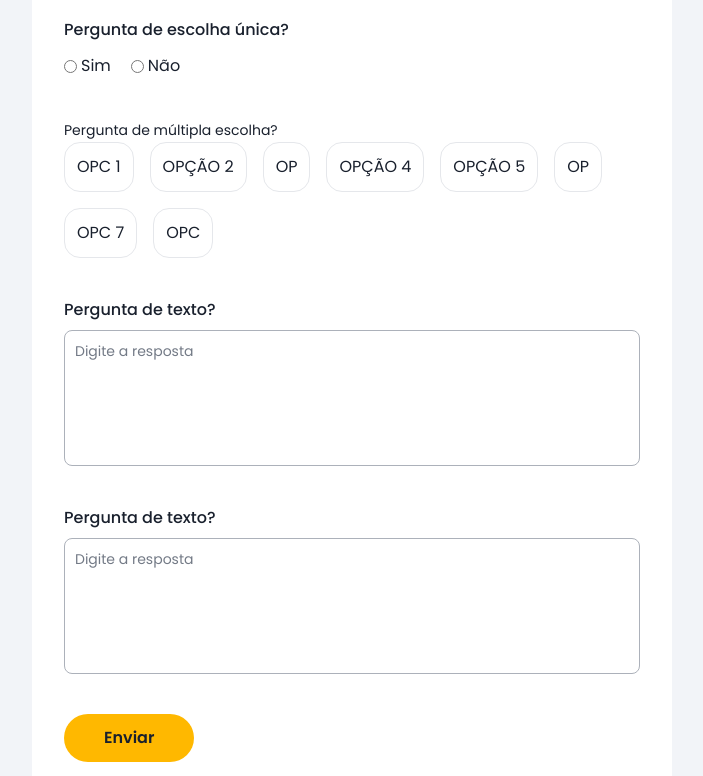
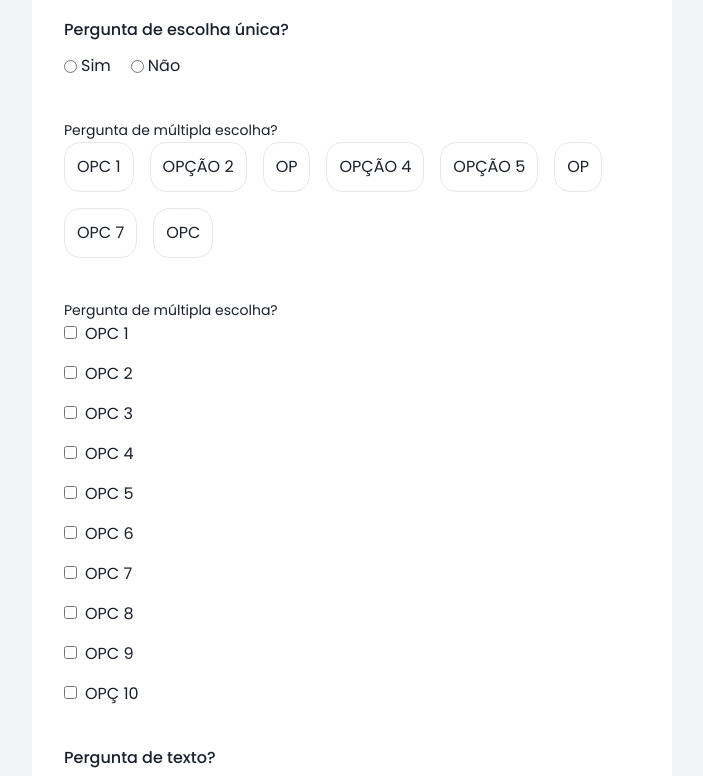
Before and after one commit to jneris-dev/test-fidelimax, a Next.js app: page / in a window 1280 px wide. Shown: the part 799-1575 px from the top of the page, without its empty margins (288-991 px from the left). Built offline with nearby package versions, Linux system fonts and the light colour scheme.

Commit message:
components form update

```diff
--- a/src/app/layout.jsx
+++ b/src/app/layout.jsx
@@ -18,7 +18,7 @@ export default function RootLayout({ children }) {
       <head>
         <script
           src="https://kit.fontawesome.com/51fa49c79f.js"
-          crossorigin="anonymous"
+          crossOrigin="anonymous"
         ></script>
       </head>
       <body className={poppins.className}>
--- a/src/app/page.jsx
+++ b/src/app/page.jsx
@@ -1,3 +1,5 @@
+"use client"
+
 import { Rating } from "@/components/Rating";
 import { Button } from "@/components/Button";
 import { Radio } from "@/components/Radio";
@@ -9,20 +11,57 @@ import { optionsRadio } from "@/util/optionsRadio";
 import { Header } from "@/components/Header";
 import { MultipleSelect } from "@/components/MultipleSelect";
 import { optionMultipleSelect } from "@/util/optionMultipleSelect";
+import { Check } from "@/components/Check";
+import { optionCheckbox } from "@/util/optionCheckbox";
+import { useState } from "react";
 
 export default function Home() {
+  const [fields, setFields] = useState({
+    one: "",
+    two: "",
+    three: "",
+    four: "",
+    five: "",
+    six: "",
+    seven: "",
+    eight: "",
+    nine: ""
+  });
+
+  const onFieldChange = (event) => {
+    let value = event.target.value
+
+    if (event.target.dataset.tag) {
+      setFields({ ...fields, [event.target.dataset.tag]: value })
+      return null
+    }
+
+    if (event.target.type === "checkbox") {
+      value = event.target.checked;
+    }
+
+    setFields({ ...fields, [event.target.id]: value });
+    // setValidation(false)
+  };
+
+  const handleSubmit = (event) => {
+    console.log(fields)
+  };
+
   return (
     <article>
       <Header />
       <section className="md:px-4 mx-auto py-10 sm:w-full md:max-w-2xl">
         <h1 className="text-3xl text-center md:text-start lg:text-[40px] text-white font-semibold pb-5">Pesquisa de Satisfação</h1>
-        <form className="relative mx-auto sm:w-full md:max-w-2xl bg-white text-gray-8 rounded-2xl p-5 md:p-8 h-full text-start">
+        <form onSubmit={handleSubmit} className="relative mx-auto sm:w-full md:max-w-2xl bg-white text-gray-8 rounded-2xl p-5 md:p-8 h-full text-start">
           <Rating
             id={'question-1'}
             label={'Título da pergunta deve ficar aqui'}
             custom={'text-xl md:text-2xl font-semibold'}
             description={'Também é importante ter um espaço para o dono da loja colocar uma descrição da pergunta para ajudar o entendimento do usuário'}
             required={true}
+            onChange={onFieldChange}
+            value={fields.one}
           />
 
           <Radio
@@ -32,6 +71,8 @@ export default function Home() {
             description={'Também é importante ter um espaço para o dono da loja colocar uma descrição da pergunta para ajudar o entendimento do usuário'}
             required={true}
             options={optionsRadio}
+            onChange={onFieldChange}
+            value={fields.two}
           />
 
           <Textarea
@@ -39,6 +80,8 @@ export default function Home() {
             placeholder={'Digite aqui...'}
             label={`Descreva o motivo da sua avaliação <span class="text-gray-5">(opcional)</span>`}
             required={false}
+            onChange={onFieldChange}
+            value={fields.three}
           />
 
           <Select
@@ -46,6 +89,8 @@ export default function Home() {
             placeholder={'Qual loja você frequenta?'}
             required={true}
             options={optionSelect}
+            onChange={onFieldChange}
+            value={fields.four}
           />
 
           <Radio
@@ -53,182 +98,33 @@ export default function Home() {
             label={'Pergunta de escolha única?'}
             required={true}
             options={optionRadio}
+            onChange={onFieldChange}
+            value={fields.five}
           />
 
           <MultipleSelect
           id={'question-6'}
           label={'Pergunta de múltipla escolha?'}
           options={optionMultipleSelect}
+            onChange={onFieldChange}
+            value={fields.six}
           />
 
-          {/* <div className="mb-10">
-            <label className="block mb-2 font-medium">Pergunta de múltipla escolha?</label>
-
-            <div className="flex flex-wrap gap-4">
-
-              <div>
-                <input className="peer sr-only" id="option1" type="checkbox" tabIndex="-1" name="option" />
-
-                <label
-                  htmlFor="option1"
-                  className="block w-full rounded-2xl border border-gray-2 p-3"
-                  tabIndex="0"
-                >
-                  <span className="text-sm">OPC 1</span>
-                </label>
-              </div>
-
-              <div>
-                <input className="peer sr-only" id="option2" type="checkbox" tabIndex="-1" name="option" />
-
-                <label
-                  htmlFor="option2"
-                  className="block w-full rounded-2xl border border-gray-2 p-3"
-                  tabIndex="0"
-                >
-                  <span className="text-sm">OPCÃO 2</span>
-                </label>
-              </div>
-
-              <div>
-                <input className="peer sr-only" id="option3" type="checkbox" tabIndex="-1" name="option" />
-
-                <label
-                  htmlFor="option3"
-                  className="block w-full rounded-2xl border border-gray-2 p-3"
-                  tabIndex="0"
-                >
-                  <span className="text-sm">OP</span>
-                </label>
-              </div>
-
-              <div>
-                <input className="peer sr-only" id="option4" type="checkbox" tabIndex="-1" name="option" />
-
-                <label
-                  htmlFor="option4"
-                  className="block w-full rounded-2xl border border-gray-2 p-3"
-                  tabIndex="0"
-                >
-                  <span className="text-sm">OPCÃO 4</span>
-                </label>
-              </div>
-
-              <div>
-                <input className="peer sr-only" id="option5" type="checkbox" tabIndex="-1" name="option" />
-
-                <label
-                  htmlFor="option5"
-                  className="block w-full rounded-2xl border border-gray-2 p-3"
-                  tabIndex="0"
-                >
-                  <span className="text-sm">OPCÃO 5</span>
-                </label>
-              </div>
-
-              <div>
-                <input className="peer sr-only" id="option6" type="checkbox" tabIndex="-1" name="option" />
-
-                <label
-                  htmlFor="option6"
-                  className="block w-full rounded-2xl border border-gray-2 p-3"
-                  tabIndex="0"
-                >
-                  <span className="text-sm">OP</span>
-                </label>
-              </div>
-
-              <div>
-                <input className="peer sr-only" id="option7" type="checkbox" tabIndex="-1" name="option" />
-
-                <label
-                  htmlFor="option7"
-                  className="block w-full rounded-2xl border border-gray-2 p-3"
-                  tabIndex="0"
-                >
-                  <span className="text-sm">OPC 7</span>
-                </label>
-              </div>
-
-              <div>
-                <input className="peer sr-only" id="option8" type="checkbox" tabIndex="-1" name="option" />
-
-                <label
-                  htmlFor="option8"
-                  className="block w-full rounded-2xl border border-gray-2 p-3"
-                  tabIndex="0"
-                >
-                  <span className="text-sm">OPC</span>
-                </label>
-              </div>
-            </div>
-
-          </div>
-
-          <div className="mb-10">
-            <label className="block mb-2 font-medium">Pergunta demúltipla escolha?</label>
-
-            <fieldset>
-              <legend className="sr-only">Checkbox variants</legend>
-
-              <div className="flex items-center mb-4">
-                <input id="checkbox-1" type="checkbox" value="" />
-                <label for="checkbox-1" className="ms-2">OPC 1</label>
-              </div>
-
-              <div className="flex items-center mb-4">
-                <input id="checkbox-2" type="checkbox" value="" />
-                <label for="checkbox-2" className="ms-2">OPC 2</label>
-              </div>
-
-              <div className="flex items-center mb-4">
-                <input id="checkbox-3" type="checkbox" value="" />
-                <label for="checkbox-3" className="ms-2">OPC 3</label>
-              </div>
-
-              <div className="flex items-center mb-4">
-                <input id="checkbox-4" type="checkbox" value="" />
-                <label for="checkbox-4" className="ms-2">OPC 4</label>
-              </div>
-
-              <div className="flex items-center mb-4">
-                <input id="checkbox-5" type="checkbox" value="" />
-                <label for="checkbox-5" className="ms-2">OPC 5</label>
-              </div>
-
-              <div className="flex items-center mb-4">
-                <input id="checkbox-6" type="checkbox" value="" />
-                <label for="checkbox-6" className="ms-2">OPC 6</label>
-              </div>
-
-              <div className="flex items-center mb-4">
-                <input id="checkbox-7" type="checkbox" value="" />
-                <label for="checkbox-7" className="ms-2">OPC 7</label>
-              </div>
-
-              <div className="flex items-center mb-4">
-                <input id="checkbox-8" type="checkbox" value="" />
-                <label for="checkbox-8" className="ms-2">OPC 8</label>
-              </div>
-
-              <div className="flex items-center mb-4">
-                <input id="checkbox-9" type="checkbox" value="" />
-                <label for="checkbox-9" className="ms-2">OPC 9</label>
-              </div>
-
-              <div className="flex items-center">
-                <input id="checkbox-10" type="checkbox" value="" />
-                <label for="checkbox-10" className="ms-2">OPC 10</label>
-              </div>
-            </fieldset>
-
-          </div> */}
+          <Check
+            id={'question-7'}
+            label={'Pergunta de múltipla escolha?'}
+            options={optionCheckbox}
+            onChange={onFieldChange}
+            value={fields.seven}
+          />
 
           <Textarea
             id={'question-8'}
             placeholder={'Digite a resposta'}
             label={'Pergunta de texto?'}
             required={false}
+            onChange={onFieldChange}
+            value={fields.eight}
           />
 
           <Textarea
@@ -236,6 +132,8 @@ export default function Home() {
             placeholder={'Digite a resposta'}
             label={'Pergunta de texto?'}
             required={true}
+            onChange={onFieldChange}
+            value={fields.nine}
           />
 
           <Button
--- /dev/null
+++ b/src/components/Check.jsx
@@ -0,0 +1,18 @@
+export function Check(props) {
+    return (
+        <div className="mb-10">
+            <label htmlFor={props.id} className="text-sm text-alternate">
+                {props.label}
+            </label>
+
+            {props.options.map((item, key) => (
+                <div key={key} className="flex items-center mb-4">
+                    <fieldset>
+                        <input id={key} type="checkbox" value={item.value} />
+                        <label htmlFor={key} className="ms-2">{item.label}</label>
+                    </fieldset>
+                </div>
+            ))}
+        </div>
+    )
+}
--- a/src/components/Header.jsx
+++ b/src/components/Header.jsx
@@ -6,7 +6,7 @@ export function Header(props) {
                     <img src="menu.svg" alt="" />
                     <img src="logo.svg" alt="" />
                 </figure>
-                <div class="flex items-center gap-4 text-white text-sm">
+                <div className="flex items-center gap-4 text-white text-sm">
                     <img className="w-10 h-10 rounded-full" src="user.png" alt="" />
                     <p>Nome do Usuário Aqui</p>
                     <button> <img src="arrow.svg" alt="" /></button>
--- a/src/components/MultipleSelect.jsx
+++ b/src/components/MultipleSelect.jsx
@@ -6,7 +6,7 @@ export function MultipleSelect(props) {
             </label>
             <div className="flex flex-wrap gap-4">
                 {props.options.map((item, key) => (
-                    <div>
+                    <div key={key}>
                         <input className="peer sr-only" id={item.id} type="checkbox" tabIndex="-1" />
 
                         <label
@@ -14,7 +14,7 @@ export function MultipleSelect(props) {
                             className="block w-full rounded-2xl border border-gray-2 p-3"
                             tabIndex="0"
                         >
-                            <span key={key} value={item.value} label={item.label}>{item.label}</span>
+                            <span value={item.value} label={item.label}>{item.label}</span>
                         </label>
                     </div>
                 ))}
```
